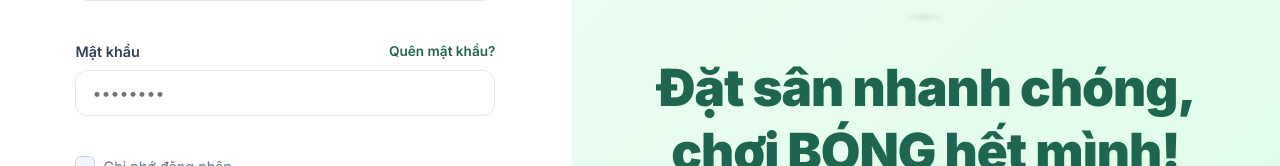
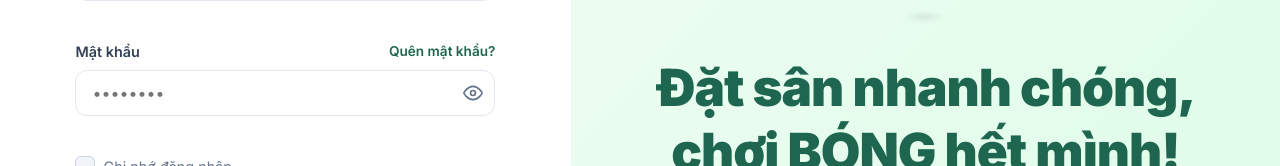
Before and after one commit to mobile-251/football-booking, a React (Vite) app in the folder web-app/: page /login in a window 1280 px wide. Shown: the part 342-508 px from the top of the page. Built offline with nearby package versions, Linux system fonts and the light colour scheme; no server answers.

Commit message:
implement show password

```diff
--- a/web-app/src/components/Login/LoginPage.tsx
+++ b/web-app/src/components/Login/LoginPage.tsx
@@ -8,6 +8,7 @@
     const [email, setEmail] = useState('');
     const [password, setPassword] = useState('');
     const [isLoading, setIsLoading] = useState(false);
+    const [showPassword, setShowPassword] = useState(false);
     const navigate = useNavigate();
 
     useEffect(() => {
@@ -99,15 +100,52 @@
                                 <label htmlFor="password">Mật khẩu</label>
                                 <a href="#" className="forgot-password">Quên mật khẩu?</a>
                             </div>
+                            <div className="password-input-wrapper" style={{ position: 'relative', width: '100%' }}>
                                 <input
-                                type="password"
+                                    type={showPassword ? "text" : "password"}
                                     id="password"
                                     placeholder="••••••••"
                                     value={password}
                                     onChange={(e) => setPassword(e.target.value)}
                                     minLength={6}
                                     required
+                                    style={{
+                                        paddingRight: '40px',
+                                        width: '100%',
+                                        boxSizing: 'border-box'
+                                    }}
                                 />
+                                <button
+                                    type="button"
+                                    onClick={() => setShowPassword(!showPassword)}
+                                    style={{
+                                        position: 'absolute',
+                                        right: '12px',
+                                        top: '50%',
+                                        transform: 'translateY(-50%)',
+                                        background: 'none',
+                                        border: 'none',
+                                        cursor: 'pointer',
+                                        padding: 0,
+                                        display: 'flex',
+                                        alignItems: 'center',
+                                        justifyContent: 'center',
+                                        color: '#64748b'
+                                    }}
+                                >
+                                    {showPassword ? (
+                                        <svg xmlns="http://www.w3.org/2000/svg" width="20" height="20" viewBox="0 0 24 24" fill="none" stroke="currentColor" strokeWidth="2" strokeLinecap="round" strokeLinejoin="round">
+                                            <path d="M17.94 17.94A10.07 10.07 0 0 1 12 20c-7 0-11-8-11-8a18.45 18.45 0 0 1 5.06-5.94M9.9 4.24A9.12 9.12 0 0 1 12 4c7 0 11 8 11 8a18.5 18.5 0 0 1-2.16 3.19m-6.72-1.07a3 3 0 1 1-4.24-4.24"></path>
+                                            <line x1="1" y1="1" x2="23" y2="23"></line>
+                                        </svg>
+                                    ) : (
+                                        <svg xmlns="http://www.w3.org/2000/svg" width="20" height="20" viewBox="0 0 24 24" fill="none" stroke="currentColor" strokeWidth="2" strokeLinecap="round" strokeLinejoin="round">
+                                            <path d="M1 12s4-8 11-8 11 8 11 8-4 8-11 8-11-8-11-8z"></path>
+                                            <circle cx="12" cy="12" r="3"></circle>
+                                        </svg>
+                                    )}
+                                </button>
+                            </div>
                         </div>
 
                         <div className="form-options">
```
Lines whose indentation alone changed are shown as unchanged.
